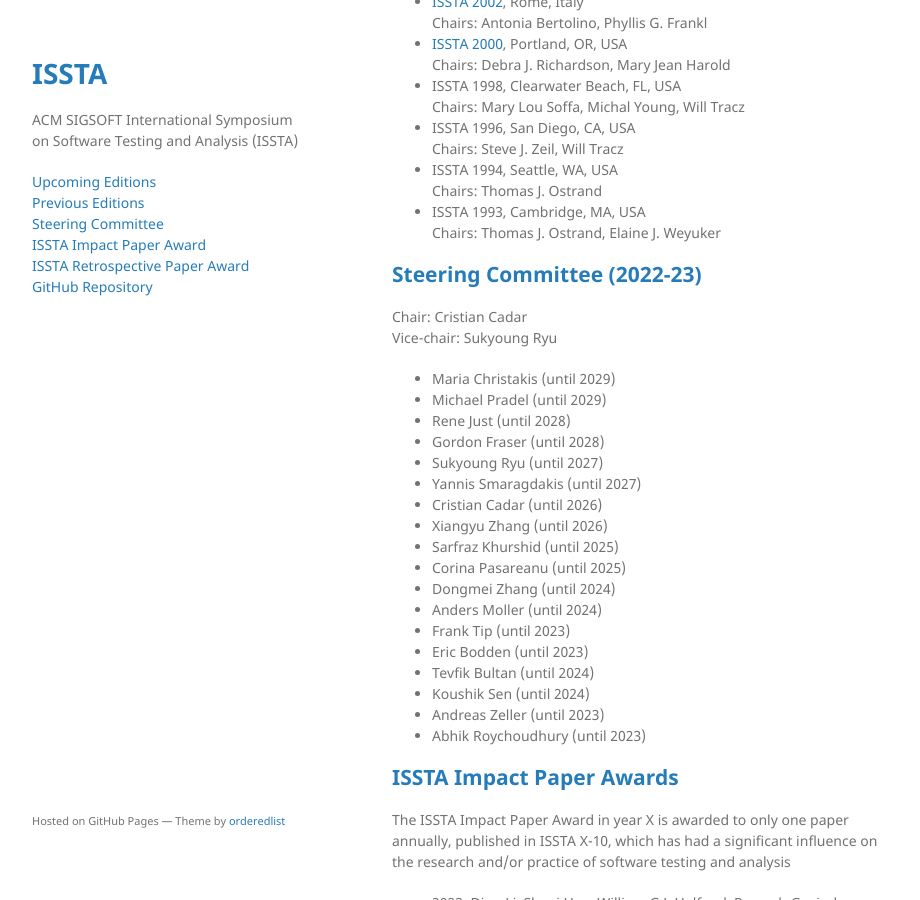
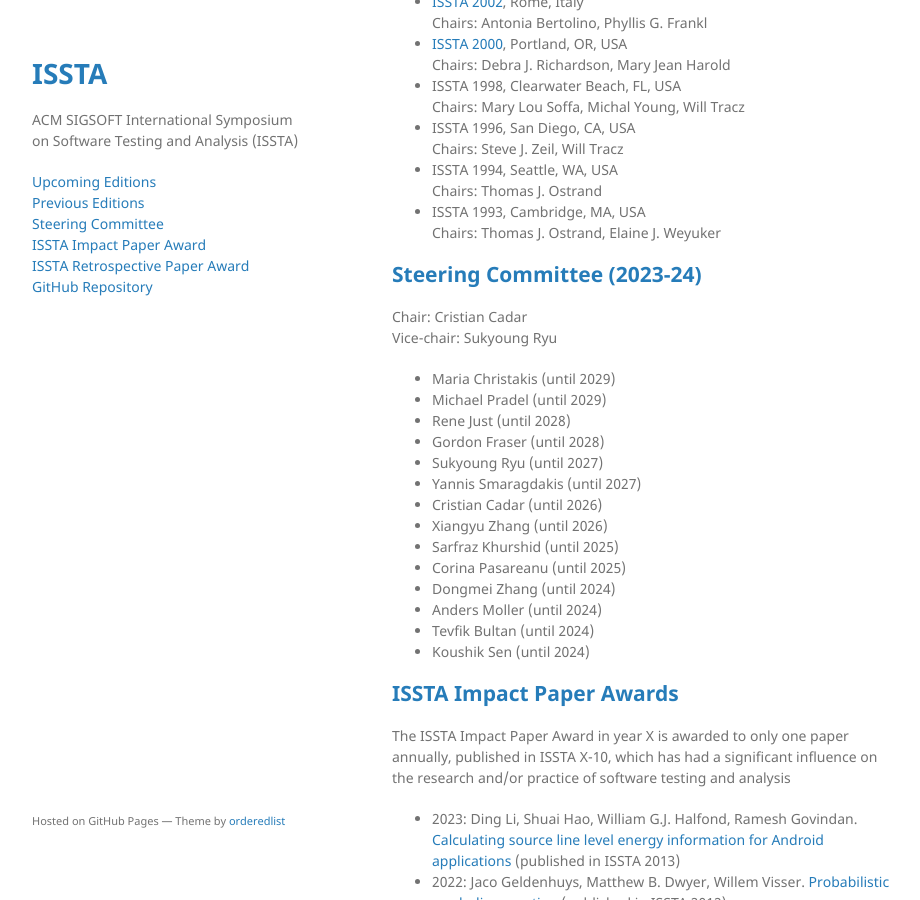
Before and after one commit to issta-conferences/issta-conferences.github.io, a Jekyll site: the page built from index.md, in a window 1280 px wide and 900 px high, scrolled down 1251 px. Shown: the whole window, without its empty margins (178-1098 px from the left). Built offline with Jekyll 4.4.1, drawn with Linux system fonts in a browser that asks for light colours; our own code applies the rules of GitHub Pages for plain Markdown files.

Commit message:
Updated SC

```diff
--- a/index.md
+++ b/index.md
@@ -64,7 +64,7 @@ The ACM SIGSOFT International Symposium on Software Testing and Analysis (ISSTA)
 	Chairs: Thomas J. Ostrand, Elaine J. Weyuker
 
 
-## <a name="steering">Steering Committee (2022-23)</a>
+## <a name="steering">Steering Committee (2023-24)</a>
 
 Chair: Cristian Cadar <br/>
 Vice-chair: Sukyoung Ryu <br/>
@@ -81,13 +81,8 @@ Vice-chair: Sukyoung Ryu <br/>
 * Corina Pasareanu (until 2025)
 * Dongmei Zhang (until 2024)
 * Anders Moller (until 2024)
-* Frank Tip (until 2023)
-* Eric Bodden (until 2023)
 * Tevfik Bultan (until 2024)
 * Koushik Sen (until 2024)
-* Andreas Zeller (until 2023)
-* Abhik Roychoudhury (until 2023)
-
 
 ## <a name="impact">ISSTA Impact Paper Awards</a>
 
```
